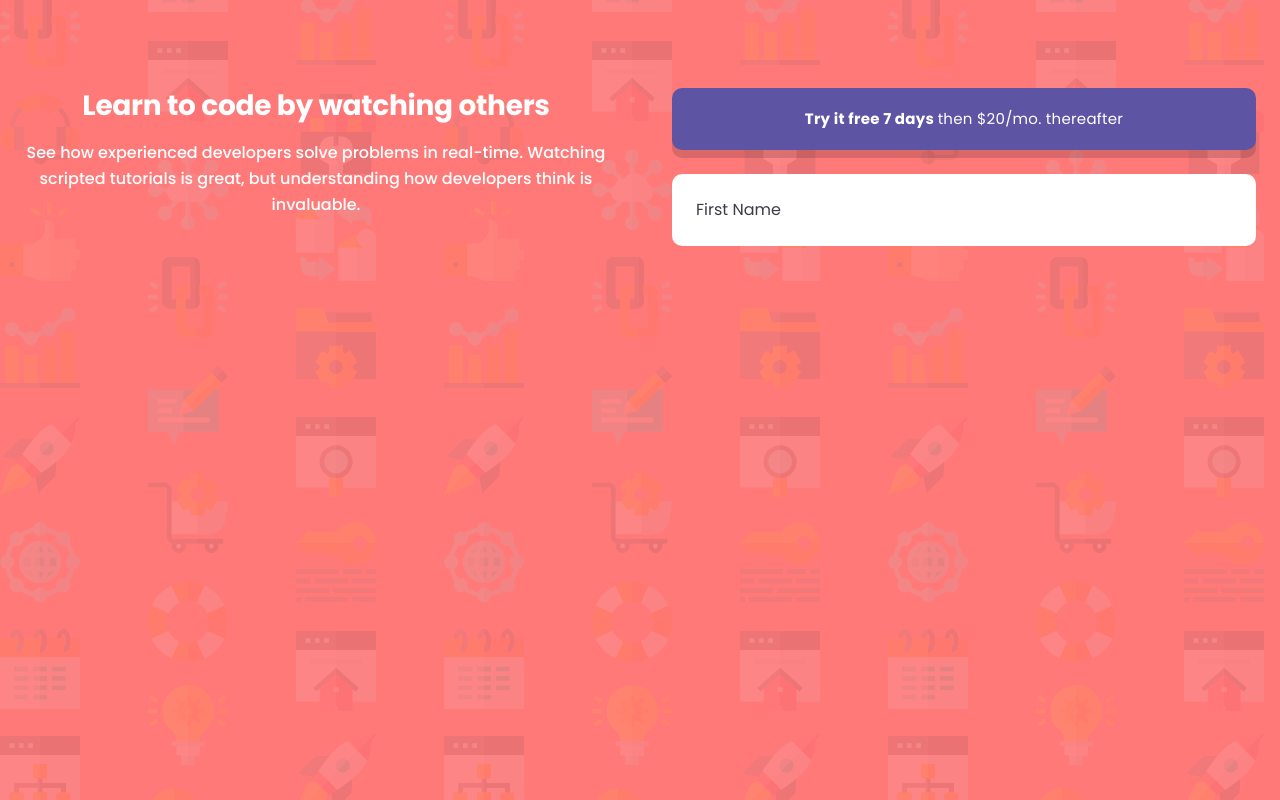
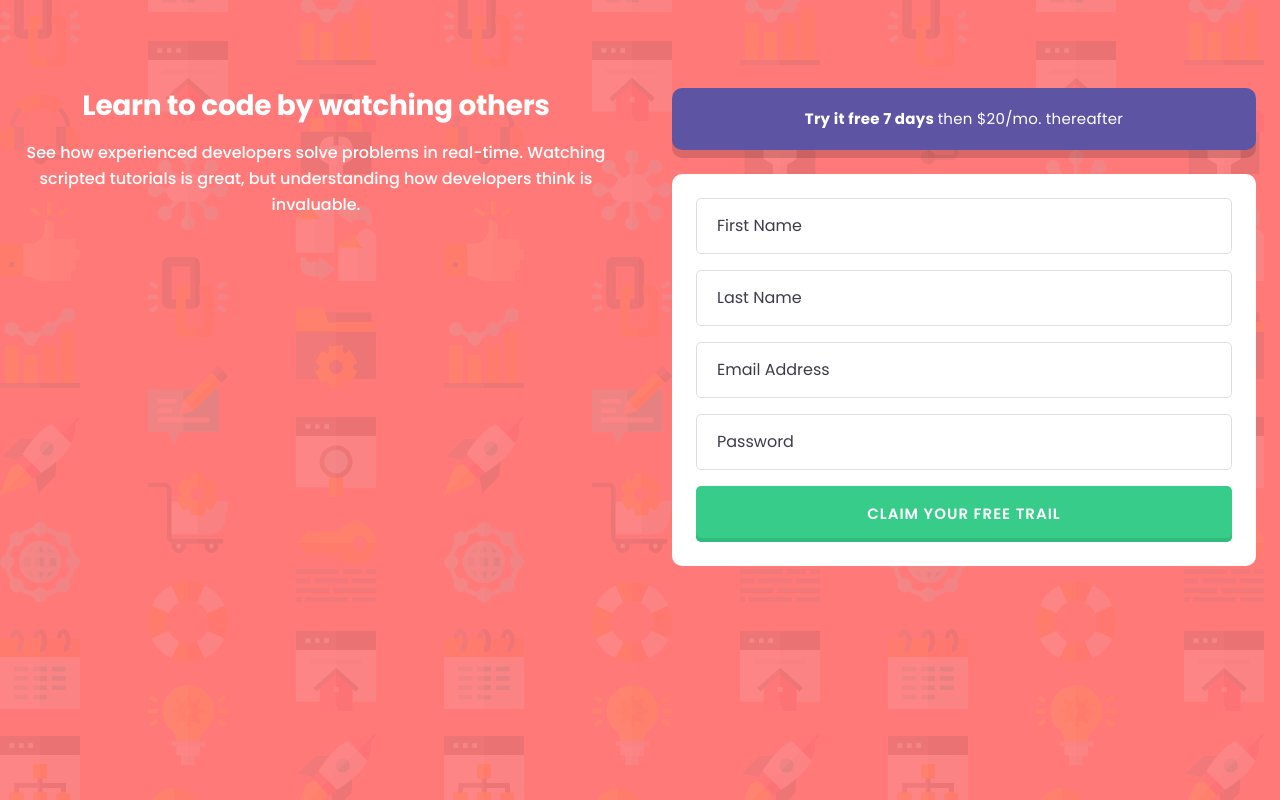
Before and after one commit to hectorlil48/intro-component-with-sign-up-form, a React (Vite) app: page / in a window 1280 px wide. Built offline with nearby package versions, Linux system fonts and the light colour scheme.

Commit message:
Added my input feilds and button to the form along with styles.

```diff
--- a/src/components/HeroRight.jsx
+++ b/src/components/HeroRight.jsx
@@ -8,12 +8,30 @@ const HeroRight = () => {
         </p>
       </div>
 
-      <form className="rounded-[10px] bg-white p-6">
+      <form className="flex flex-col gap-4 rounded-[10px] bg-white p-6">
         <input
           type="text"
           placeholder="First Name"
-          className="placeholder-dark-blue"
+          className="placeholder-dark-blue border-border-grey w-full rounded-[5px] border py-[15px] pl-5"
         />
+        <input
+          type="text"
+          placeholder="Last Name"
+          className="placeholder-dark-blue border-border-grey w-full rounded-[5px] border py-[15px] pl-5"
+        />
+        <input
+          type="email"
+          placeholder="Email Address"
+          className="placeholder-dark-blue border-border-grey w-full rounded-[5px] border py-[15px] pl-5"
+        />
+        <input
+          type="password"
+          placeholder="Password"
+          className="placeholder-dark-blue border-border-grey w-full rounded-[5px] border py-[15px] pl-5"
+        />
+        <button className="bg-btn-green rounded-[5px] py-[15px] text-[15px] leading-[26px] font-semibold tracking-[1px] uppercase shadow-[inset_0_-4px_0_0_rgba(0,0,0,0.0909)]">
+          Claim Your Free Trail
+        </button>
       </form>
     </div>
   );
--- a/src/index.css
+++ b/src/index.css
@@ -7,4 +7,5 @@
   --color-btn-green: #38cc8b;
   --color-cta-purple: #5e54a4;
   --color-dark-blue: #3d3b48;
+  --color-border-grey: #dedede;
 }
```
